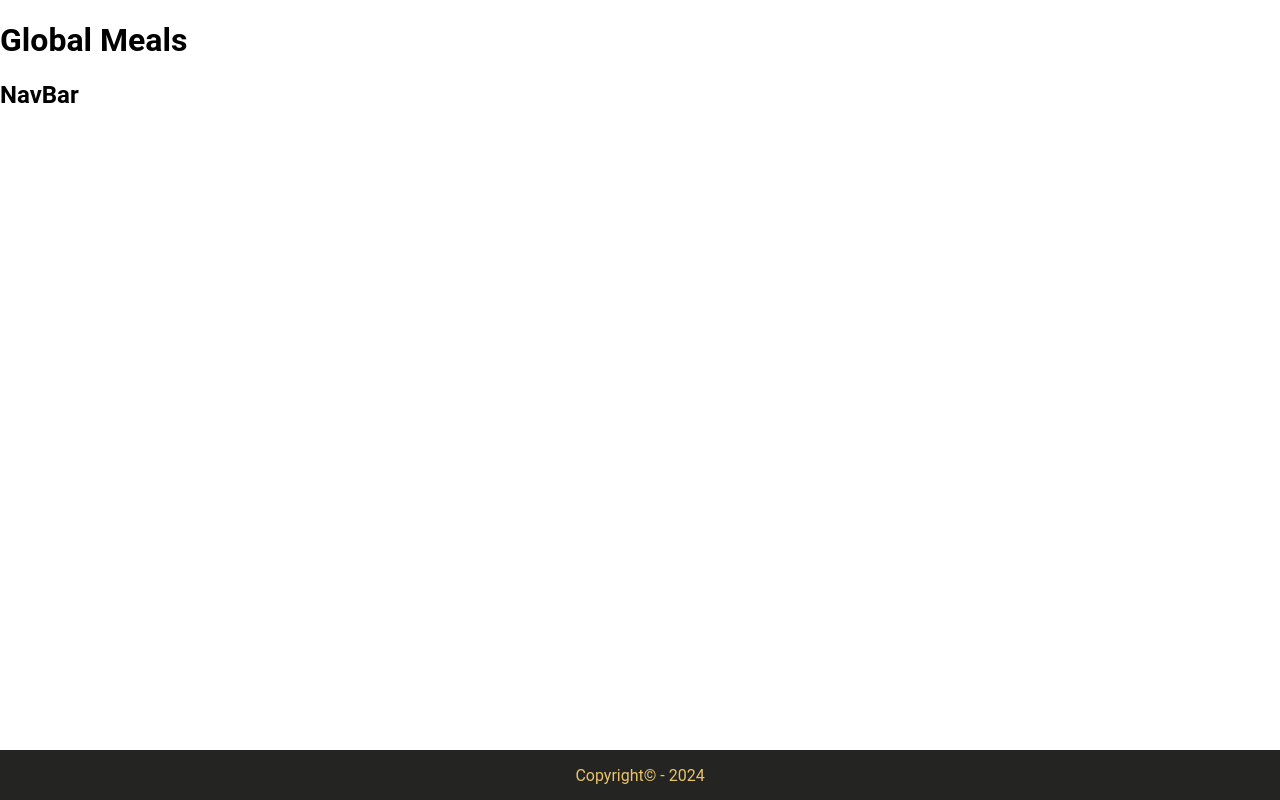
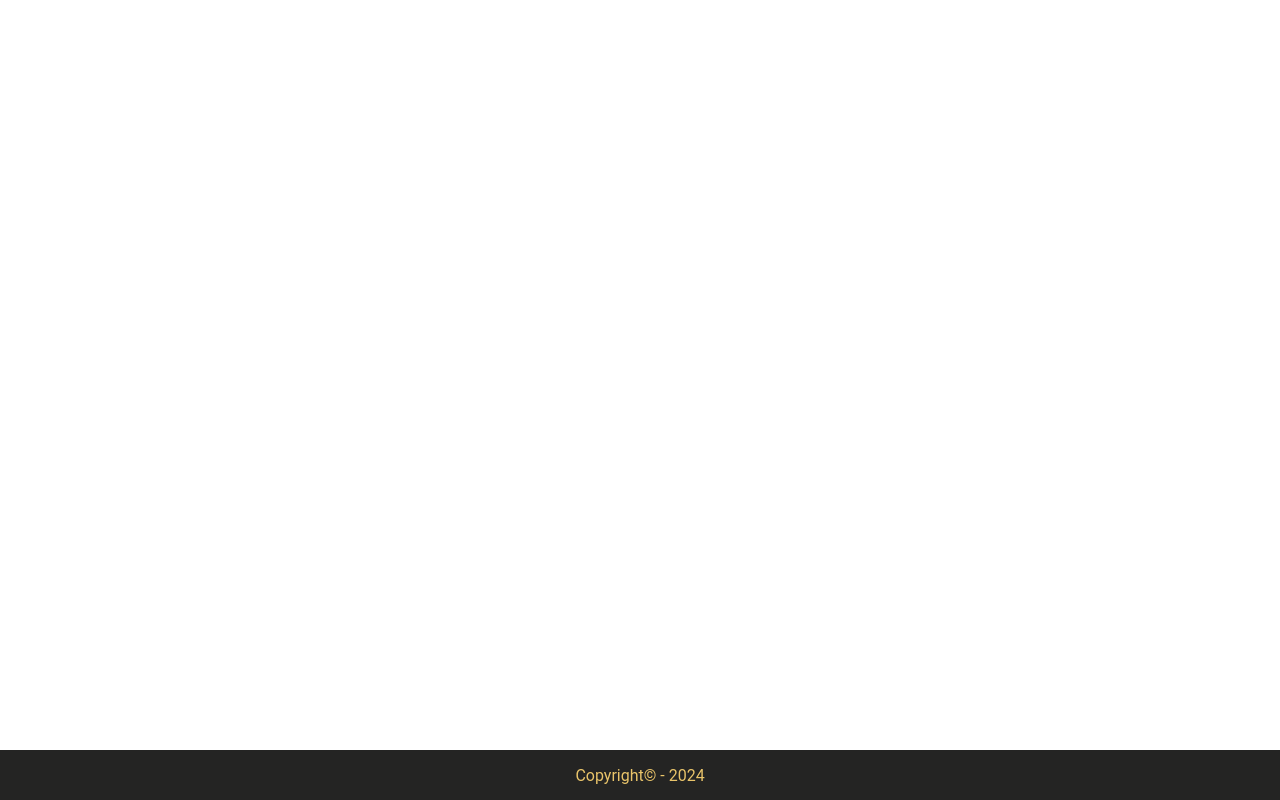
Before and after one commit to WildCodeSchool-2024-02/JS-lyon-0224-P3-globalmeals, a React (Vite) app in the folder client/: page / in a window 1280 px wide. Built offline with nearby package versions, Linux system fonts and the light colour scheme.

Commit message:
modif CSS

```diff
--- a/client/src/App.jsx
+++ b/client/src/App.jsx
@@ -4,12 +4,6 @@ import Footer from "./components/Footer/Footer";
 function App() {
   return (
     <main className="container">
-      <header>
-        <h1> Global Meals </h1>
-      </header>
-      <nav>
-      <h1> NavBar </h1>
-      </nav>
       <Footer />
     </main>
   );
--- a/client/src/components/Footer/Footer.jsx
+++ b/client/src/components/Footer/Footer.jsx
@@ -1,9 +1,9 @@
-import styles from "./Footer.module.css";
+import "./Footer.css";
 
 function Footer() {
   return (
     <footer>
-      <section className={styles.footer}>
+      <section className="footer">
         <div>
           <p>Copyright© - 2024</p>
         </div>
```
Also changed, not shown: client/src/components/Footer/Footer.css (renamed from client/src/components/Footer/Footer.module.css).
